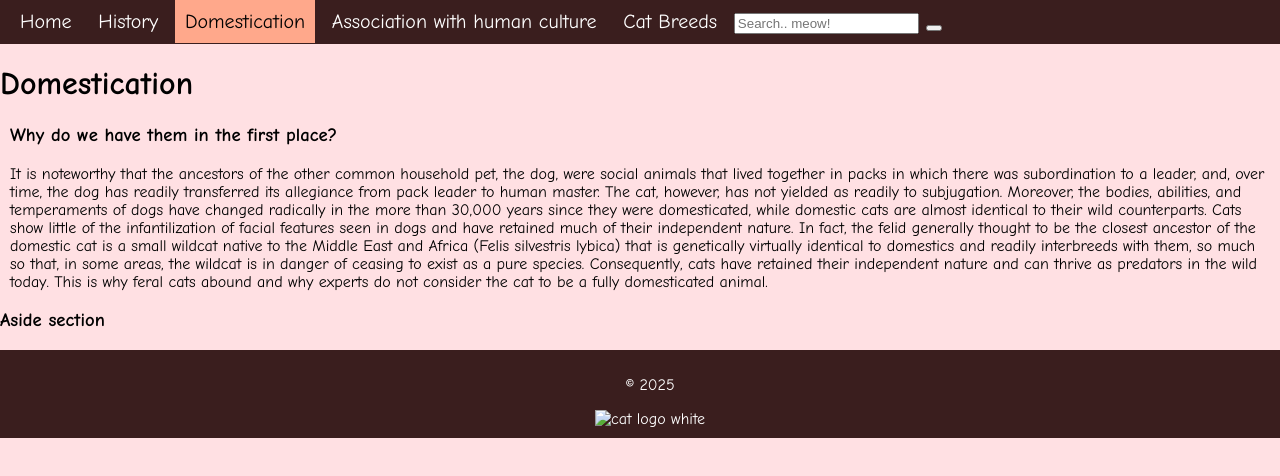
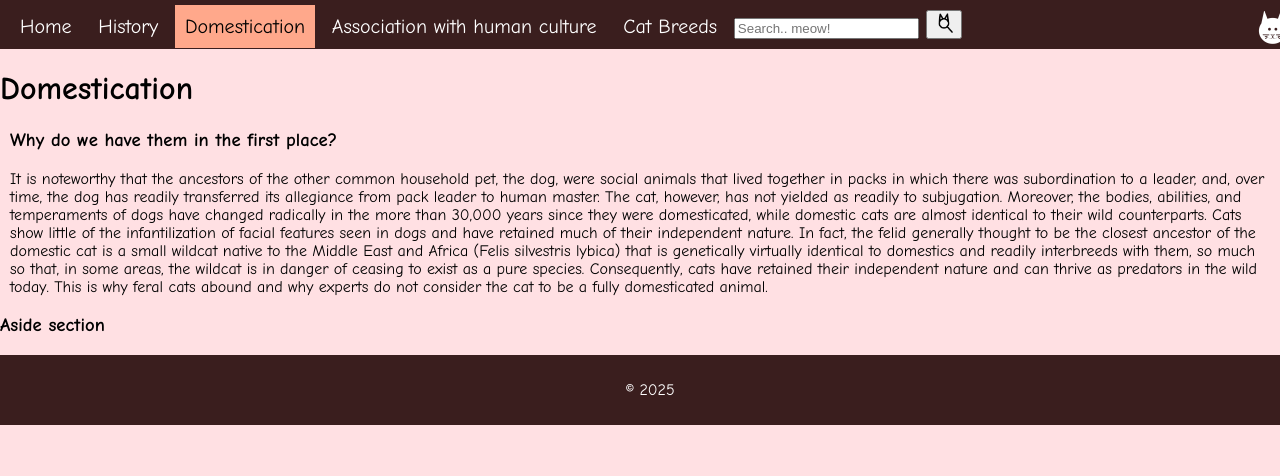
Before and after one commit to ewabender/catwebsitedemo, a plain HTML site: page domestication.html in a window 1280 px wide. Drawn offline with Linux system fonts and the light colour scheme.

Commit message:
Update domestication.html

```diff
--- a/domestication.html
+++ b/domestication.html
@@ -1,5 +1,4 @@
 <!Doctype html>
-<!-- Template Website-->
  <html lang="en">
     <head>
         <meta charset="UTF-8">
@@ -28,7 +27,10 @@
         - https://www.youtube.com/@GreatStackDev
         -->
         <input type="text" placeholder="Search.. meow!">
-        <button type="submit"> </button>
+        <button type="submit">
+            <img src="searchbutton.png" alt="catglass" style= "width: 20px; height: 20px;">
+        </button>
+        <img class="catlogo" src="cattologowhite.png" alt="cat logo white" height="100" width="100">
     </nav>
 
     <header>
@@ -45,9 +47,13 @@
     </main>
     <footer>
      <p> &copy; 2025 </p>
-     <img src="images/cattologowhite.png" alt="cat logo white" height="100" width="100">
 
     </footer>
 </body>
 
  </html>
+
+    </footer>
+</body>
+
+ </html>
```
